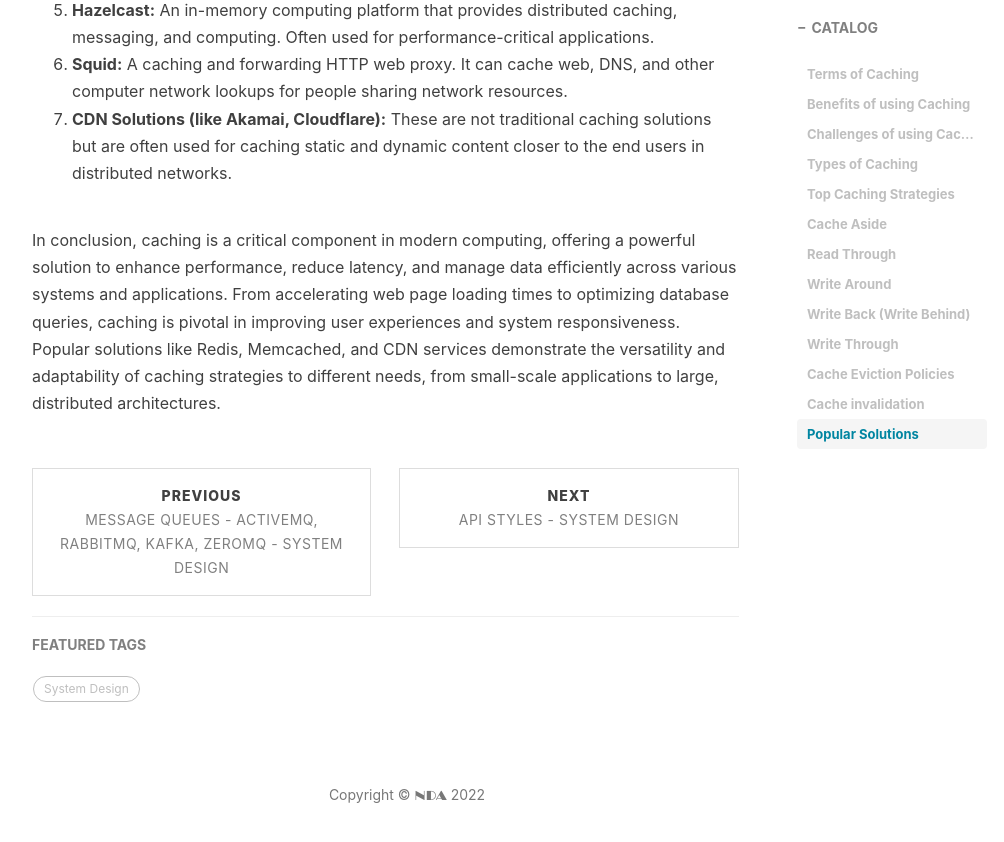
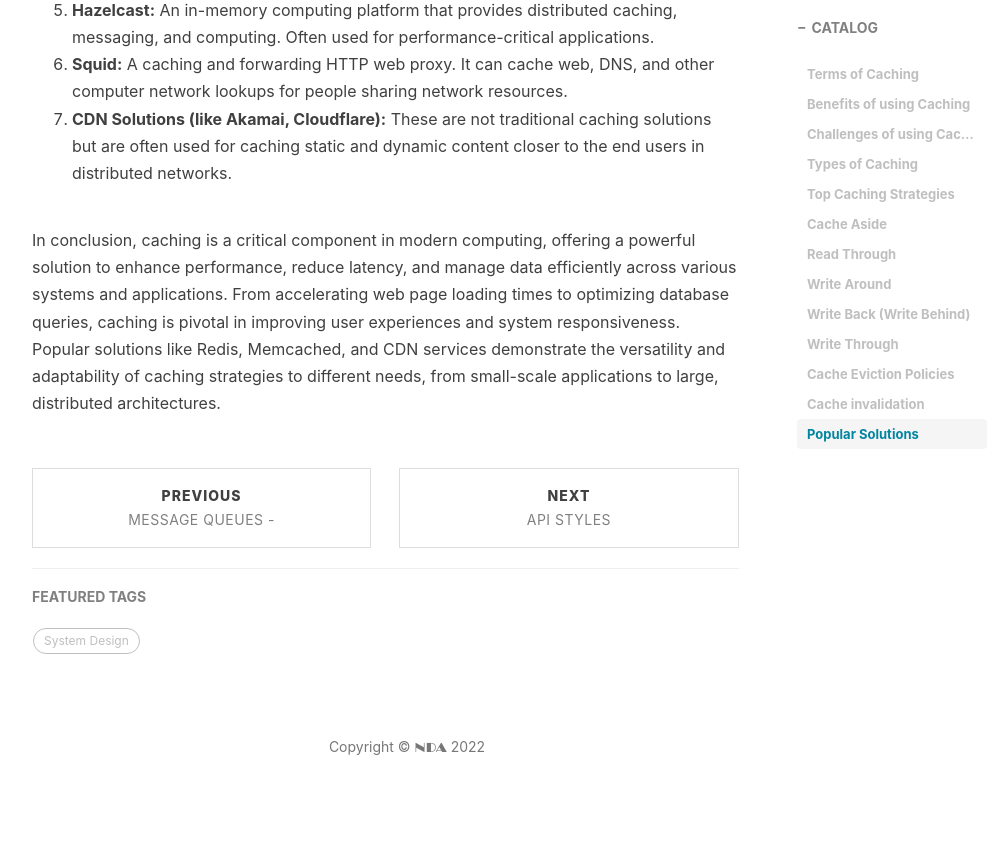
Before and after one commit to comvn/comvn.github.io, a Jekyll site: the page built from _posts/2024-01-31-cache.md, in a window 1280 px wide and 900 px high, scrolled down 10924 px. Shown: the top 842 px of the window, without its empty margins (233-1237 px from the left). Built offline with Jekyll 4.4.1, drawn with Linux system fonts in a browser that asks for light colours; nearby versions of some CDN libraries; comment, search, counter and statistics services are not loaded; some of the changed text lies outside the part shown.

Commit message:
edit post tag

```diff
--- a/_posts/2023-12-21-message-queues-activemq-rabbitmq-kafka-zeromq.md
+++ b/_posts/2023-12-21-message-queues-activemq-rabbitmq-kafka-zeromq.md
@@ -1,7 +1,7 @@
 ---
 layout:     post
-title:      Message Queues - ActiveMQ, RabbitMQ, Kafka, ZeroMQ - System design
-subtitle:
+title:      Message Queues -
+subtitle:   ActiveMQ, RabbitMQ, Kafka, ZeroMQ
 author:     NDA
 header-img: img/posts/bg15.png
 header-mask: 0.5
--- a/_posts/2024-01-31-cache.md
+++ b/_posts/2024-01-31-cache.md
@@ -1,6 +1,6 @@
 ---
 layout:     post
-title:      Cache - System design
+title:      Cache
 subtitle:
 author:     NDA
 header-img: img/posts/bg01.png
--- a/_posts/2024-02-01-api-styles.md
+++ b/_posts/2024-02-01-api-styles.md
@@ -1,6 +1,6 @@
 ---
 layout:     post
-title:      API Styles - System design
+title:      API Styles
 subtitle:   REST, GraphQL, WebSocket, Webhook, RPC/gRPC, SOAP
 author:     NDA
 header-img: img/posts/bg03.jpg
```
Also changed, not shown: _posts/2019-01-05-base64.md (+1 -1 lines), _posts/2023-08-30-load-balancer-reverse-proxy-forward-proxy-api-gateway.md (+1 -1 lines), _posts/2024-02-01-network.md (+1 -1 lines).
